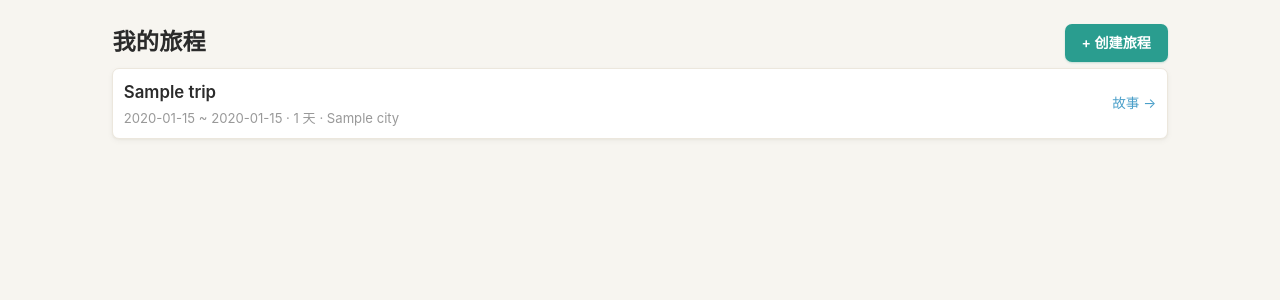
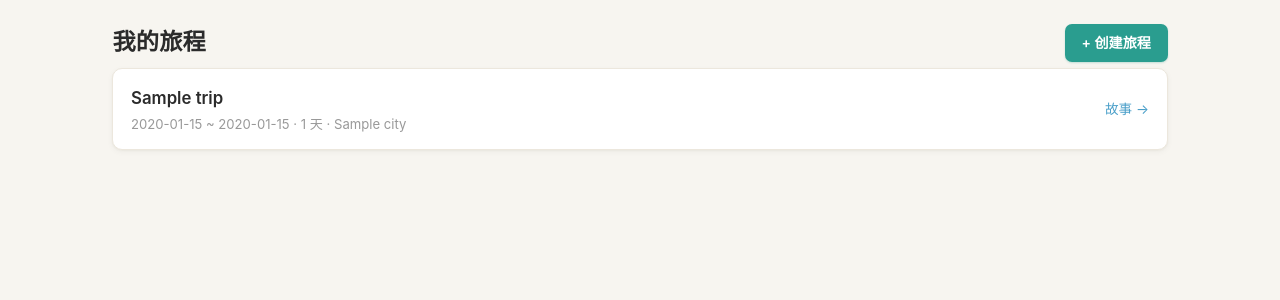
Before and after one commit to neilgris/travel, a Flask app: page /trips/ in a window 1280 px wide. Shown: the part 53-353 px from the top of the page. Run offline with Flask 3, Linux system fonts and the light colour scheme; tables that the repository leaves empty hold one stand-in row (values such as "Sample post").

Commit message:
fix: 旅程列表页类名冲突导致首页地球侧栏回归
trips/list.html 重写时用了 .trip-item 系列类名，与首页地球侧栏
（home.html + globe-home.js）早已占用的 .trip-item 撞名，新规则
排在后面覆盖了侧栏的 flex-start 对齐/gap，导致 .ti-dot 圆点错位。

改用 tl- 前缀（trip list，区分侧栏的 ti- = trip item）：
.trip-item/-main/-title/-meta/-story → .tl-item/-main/-title/-meta/-story。
首页侧栏的 .trip-item/.ti-dot/.ti-body 规则未改动。

Co-Authored-By: Claude Opus 4.8 <noreply@anthropic.com>

```diff
--- a/app/static/style.css
+++ b/app/static/style.css
@@ -1121,10 +1121,13 @@ a.ms-card:hover { transform: translateY(-2px); transition: transform .15s; }
 .year-wrap { height: 320px; position: relative; }
 
 /* ---- 旅程列表（看板搬去 /insights/ 后的纯列表） ---- */
+/* 前缀用 tl-（trip list）而不是 trip-item：.trip-item 已被首页地球侧栏
+   （.trip-item / .ti-dot / .ti-body，见上方「右侧旅程列表」块）占用，
+   同名会覆盖侧栏的 flex-start 对齐等样式，之前踩过一次坑。 */
 .trip-list { list-style: none; padding: 0; margin: 0; display: grid; gap: 10px; }
-.trip-item { display: flex; align-items: center; justify-content: space-between; gap: 1rem; }
-.trip-item-main { display: flex; flex-direction: column; gap: 3px; text-decoration: none; color: inherit; flex: 1; }
-.trip-item-title { font-size: 1.05rem; font-weight: 600; }
-.trip-item-meta { font-size: .82rem; color: #999; }
-.trip-item-story { font-size: .85rem; color: #4a9fc9; text-decoration: none; white-space: nowrap; }
-.trip-item-story:hover { text-decoration: underline; }
+.tl-item { display: flex; align-items: center; justify-content: space-between; gap: 1rem; }
+.tl-main { display: flex; flex-direction: column; gap: 3px; text-decoration: none; color: inherit; flex: 1; }
+.tl-title { font-size: 1.05rem; font-weight: 600; }
+.tl-meta { font-size: .82rem; color: #999; }
+.tl-story { font-size: .85rem; color: #4a9fc9; text-decoration: none; white-space: nowrap; }
+.tl-story:hover { text-decoration: underline; }
--- a/app/templates/trips/list.html
+++ b/app/templates/trips/list.html
@@ -9,16 +9,16 @@
 {% if trips %}
 <ul class="trip-list">
   {% for t in trips %}
-  <li class="card trip-item">
-    <a class="trip-item-main" href="{{ url_for('trips.detail', trip_id=t.id) }}">
-      <span class="trip-item-title">{{ t.title or '未命名' }}</span>
-      <span class="trip-item-meta">
+  <li class="card tl-item">
+    <a class="tl-main" href="{{ url_for('trips.detail', trip_id=t.id) }}">
+      <span class="tl-title">{{ t.title or '未命名' }}</span>
+      <span class="tl-meta">
         {{ t.start_date }} ~ {{ t.end_date }}
         · {{ (t.end_date - t.start_date).days + 1 }} 天
         {% if t.cities %}· {{ t.cities | map(attribute='name') | join(' · ') }}{% endif %}
       </span>
     </a>
-    <a class="trip-item-story" href="{{ url_for('trips.story', trip_id=t.id) }}">故事 →</a>
+    <a class="tl-story" href="{{ url_for('trips.story', trip_id=t.id) }}">故事 →</a>
   </li>
   {% endfor %}
 </ul>
```
